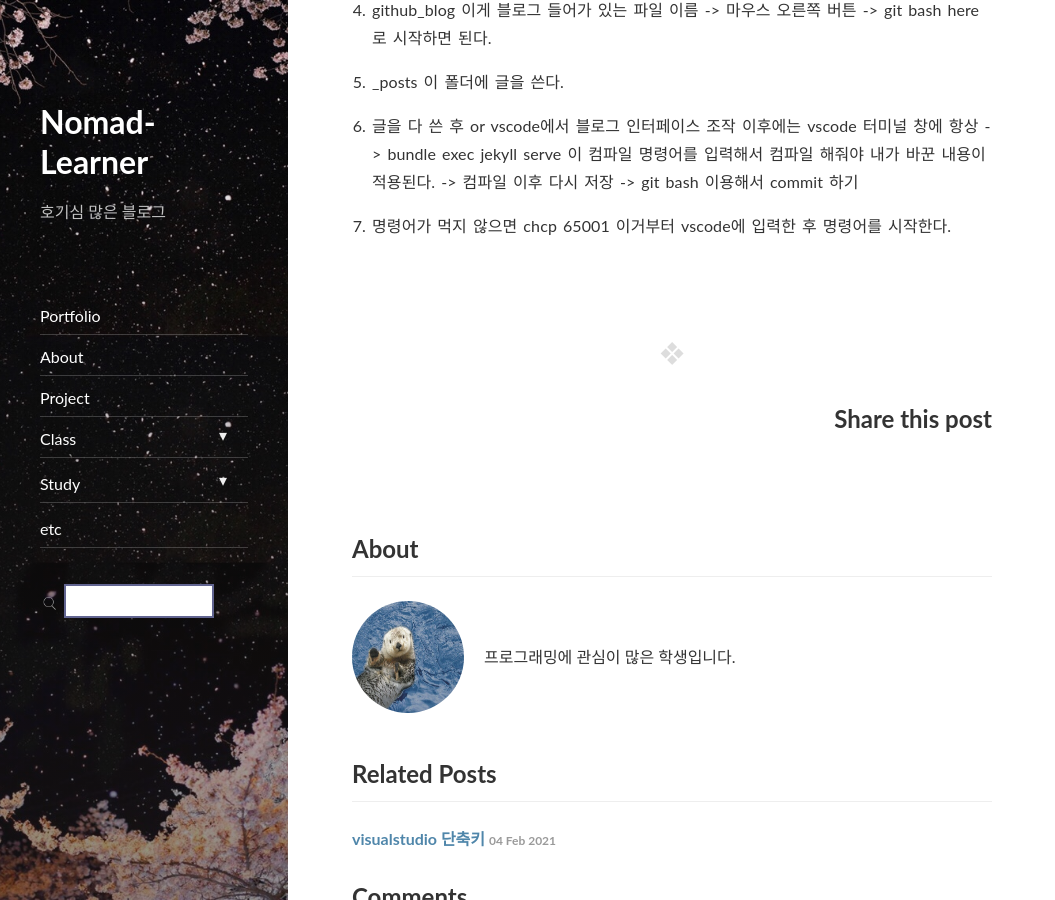
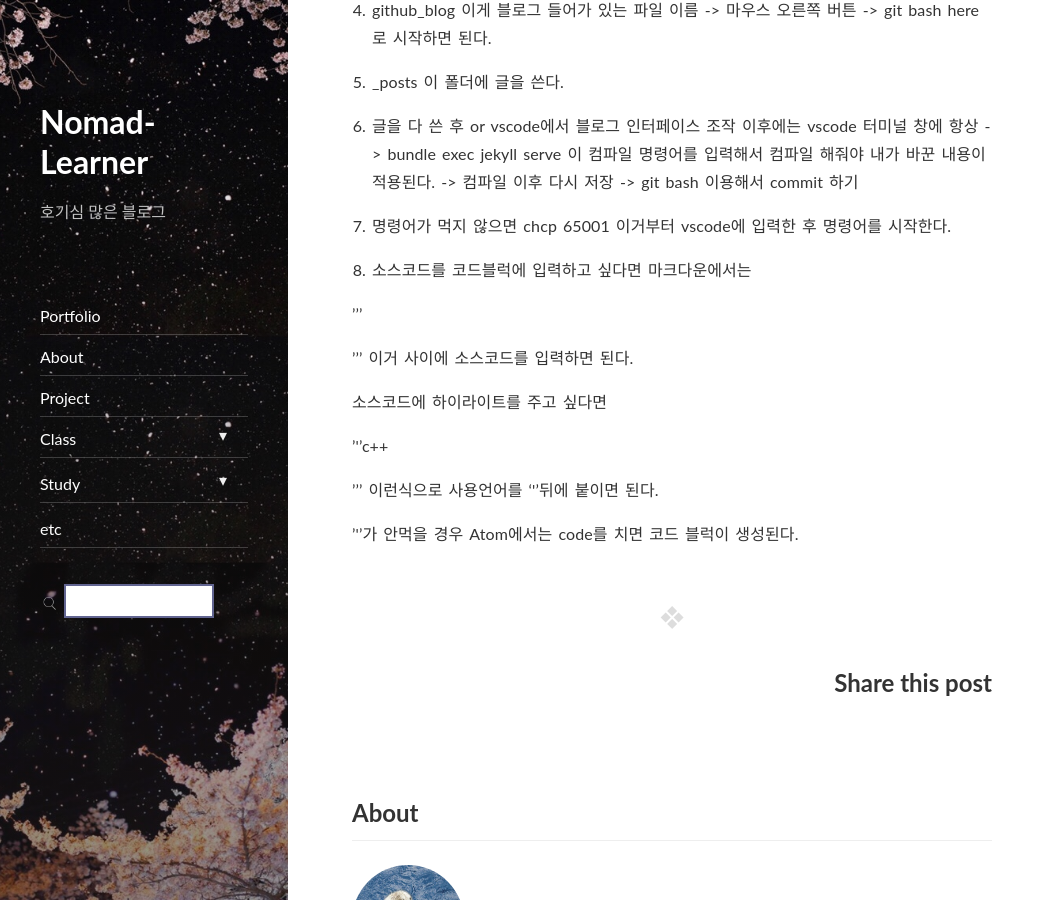
Before and after one commit to Nomad-Learner/Nomad-Learner.github.io, a Jekyll site: the page built from _posts/etc/2021-02-04-깃허브블로그쓰는법.md, in a window 1280 px wide and 900 px high, scrolled down 353 px. Shown: the whole window, without its empty margins (0-1055 px from the left). Built offline with Jekyll 4.4.1, drawn with Linux system fonts in a browser that asks for light colours; nearby versions of some CDN libraries; comment, search, counter and statistics services are not loaded.

Commit message:
2021_02_11

```diff
--- a/_posts/etc/2021-02-04-깃허브블로그쓰는법.md
+++ b/_posts/etc/2021-02-04-깃허브블로그쓰는법.md
@@ -27,3 +27,19 @@ comments: true
 
 
 7. 명령어가 먹지 않으면 chcp 65001 이거부터 vscode에 입력한 후 명령어를 시작한다.
+
+8. 소스코드를 코드블럭에 입력하고 싶다면 마크다운에서는
+
+'''
+
+''' 이거 사이에 소스코드를 입력하면 된다.
+
+소스코드에 하이라이트를 주고 싶다면
+
+'''c++
+
+'''
+이런식으로 사용언어를 '''뒤에 붙이면 된다.
+
+'''가 안먹을 경우
+Atom에서는 code를 치면 코드 블럭이 생성된다.
```
Also changed, not shown: _posts/study/2021-02-11-effectiveC++_1.md (+23 -1 lines).
